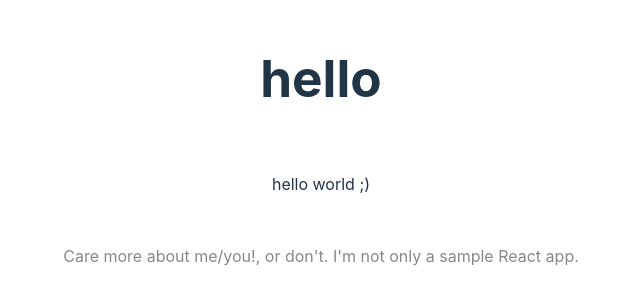
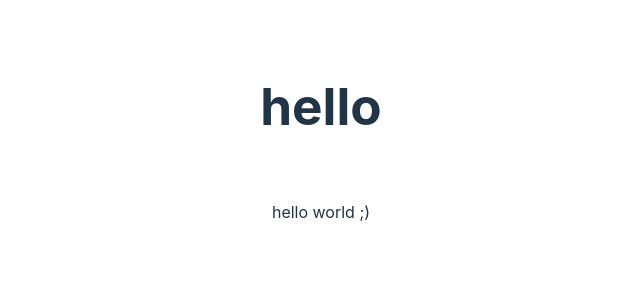
Before and after one commit to jakhsu/sample-react-app, a React (Vite) app: page / in a window 1280 px wide. Shown: the part 250-554 px from the top of the page, without its empty margins (319-959 px from the left). Built offline with nearby package versions, Linux system fonts and the light colour scheme.

Commit message:
Update App.tsx

```diff
--- a/src/App.tsx
+++ b/src/App.tsx
@@ -16,9 +16,6 @@ function App() {
           hello world ;)
         </div>
       </div>
-      <p className="read-the-docs">
-        Care more about me/you!, or don't. I'm not only a sample React app.
-      </p>
     </>
   )
 }
```
